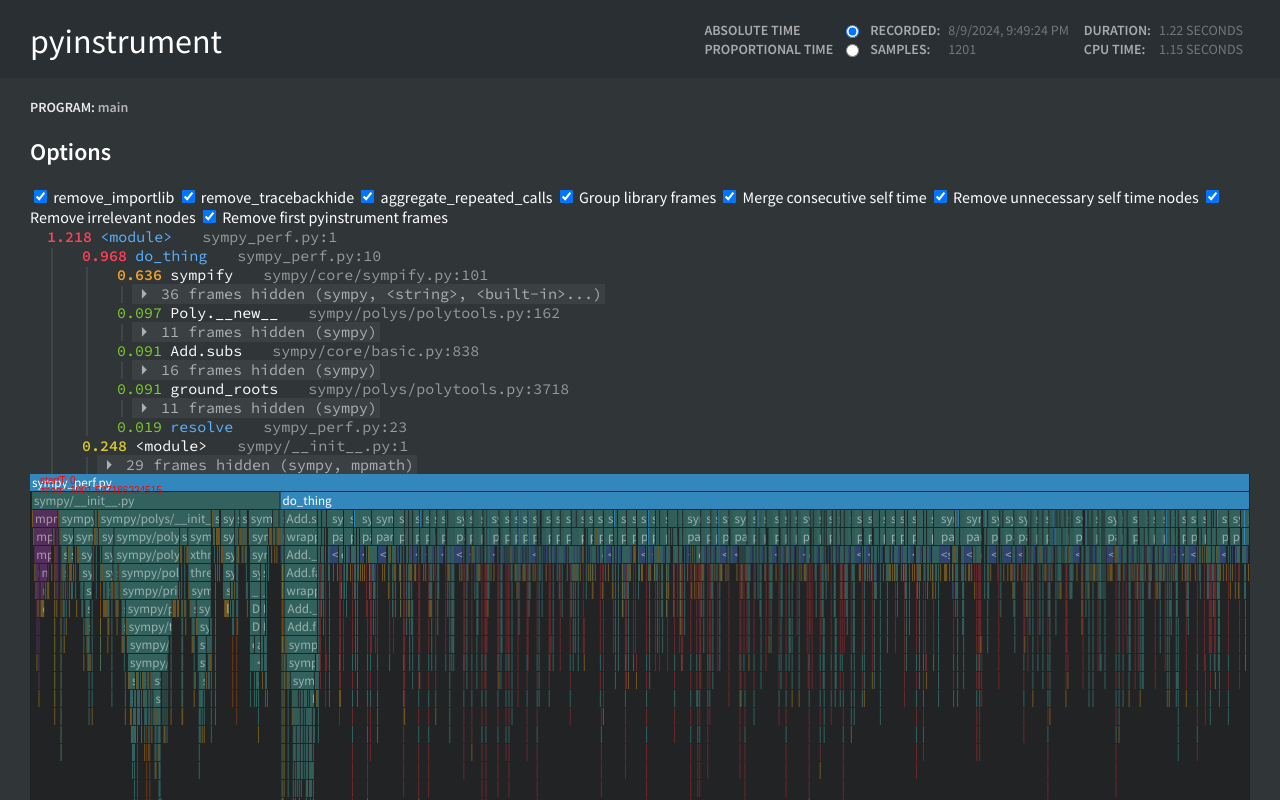
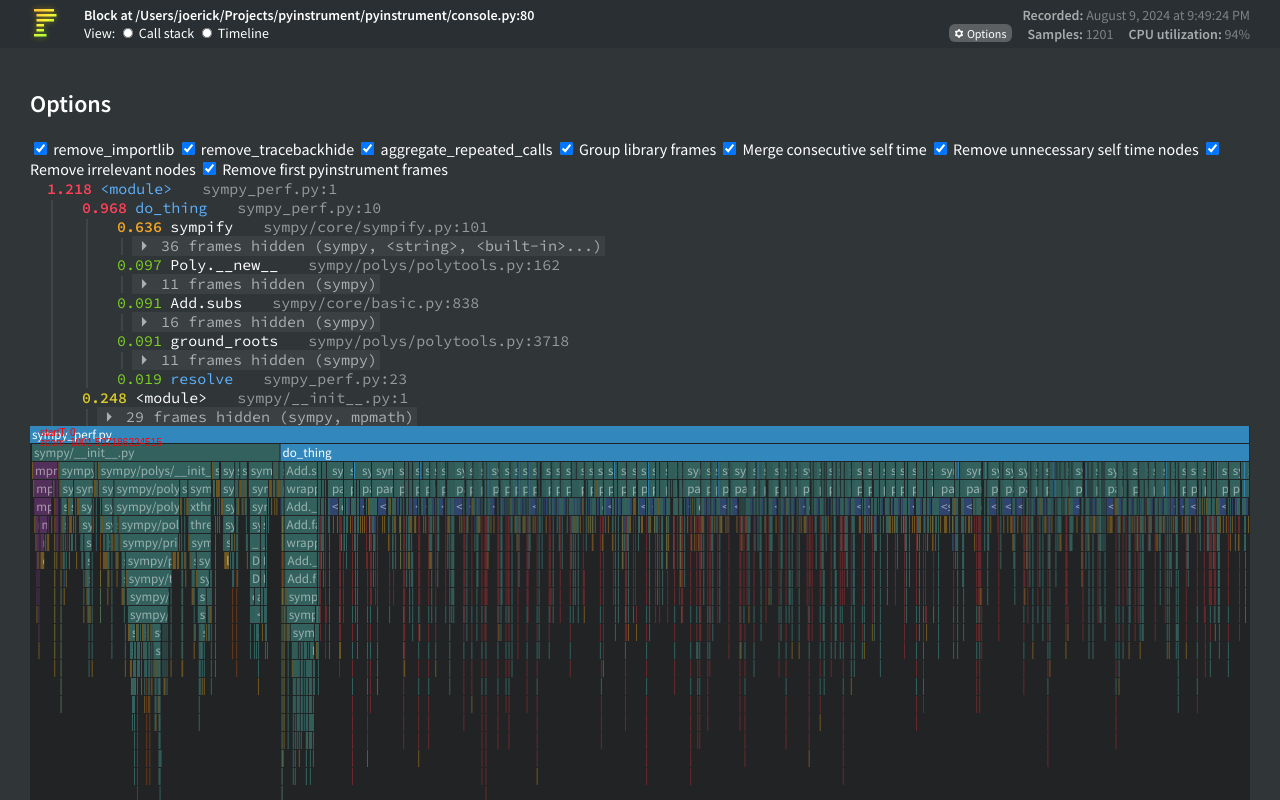
Before and after one commit to joerick/pyinstrument, a Svelte app in the folder html_renderer/: page / in a window 1280 px wide. Shown: the top 800 px of the page. Built offline with nearby package versions, Linux system fonts and the light colour scheme.

Commit message:
styling header WIp

```diff
--- a/html_renderer/src/App.svelte
+++ b/html_renderer/src/App.svelte
@@ -28,9 +28,20 @@
 
   const rootFrame = session.rootFrame;
   const duration = rootFrame?.time.toLocaleString(undefined, {maximumSignificantDigits: 3});
-  let name = rootFrame?.function;
-  if (name == '<module>') {
-    name = session.program;
+  session.target_description = 'Block at /Users/joerick/Projects/pyinstrument/pyinstrument/console.py:80'
+  let name
+  // let name = rootFrame?.function;
+  // if (name == '<module>') {
+  //   name = session.target_description;
+  // }
+
+  let match
+  // grab just the last path component of the description as a short version
+  // for the page title
+  if (match = /[^\s/]+(:\d+)?$/.exec(session.target_description)) {
+    name = match[0]
+  } else {
+    name = session.target_description
   }
 
   document.title = `${duration}s - ${name} - pyinstrument`
@@ -40,8 +51,6 @@
   <Header session={session} />
   <div class="spacer" style="height: 20px;"></div>
   <div class="margins">
-
-  <div class="program"><span class="label">Program:&nbsp;</span>{name}</div>
 
     {#if !session.rootFrame}
       <div class="error">
--- /dev/null
+++ b/html_renderer/src/components/CogIcon.svelte
@@ -0,0 +1,3 @@
+<svg width="9" height="9" viewBox="0 0 9 9" fill="none" xmlns="http://www.w3.org/2000/svg">
+  <path fill-rule="evenodd" clip-rule="evenodd" d="M5.11634 0.889422C4.86506 -0.296474 3.17237 -0.296474 2.92109 0.889422C2.78291 1.54158 2.10994 1.93011 1.47607 1.72371C0.323418 1.34837 -0.522932 2.81429 0.378448 3.62484C0.87414 4.07059 0.87414 4.84767 0.378448 5.29341C-0.522931 6.10397 0.323418 7.56989 1.47607 7.19455C2.10994 6.98814 2.78291 7.37668 2.92109 8.02883C3.17237 9.21473 4.86506 9.21473 5.11634 8.02883C5.25452 7.37668 5.92749 6.98814 6.56136 7.19455C7.71401 7.56989 8.56036 6.10397 7.65898 5.29341C7.16329 4.84767 7.16329 4.07059 7.65898 3.62484C8.56036 2.81429 7.71401 1.34837 6.56136 1.72371C5.92749 1.93011 5.25452 1.54158 5.11634 0.889422ZM4.01883 6.33408C5.05436 6.33408 5.89383 5.49462 5.89383 4.45908C5.89383 3.42355 5.05436 2.58408 4.01883 2.58408C2.98329 2.58408 2.14383 3.42355 2.14383 4.45908C2.14383 5.49462 2.98329 6.33408 4.01883 6.33408Z" fill="currentColor"/>
+</svg>
--- a/html_renderer/src/components/Header.svelte
+++ b/html_renderer/src/components/Header.svelte
@@ -1,39 +1,63 @@
 <script lang="ts">
   import {timeFormat} from '../lib/appState';
   import type Session from "../lib/model/Session";
+  import CogIcon from './CogIcon.svelte';
+  import Logo from './Logo.svelte';
 
   export let session: Session;
 
-  const startTime = new Date(session.startTime*1000).toLocaleString()
+  const startTime = new Date(session.startTime*1000).toLocaleString(undefined, {dateStyle: 'long', timeStyle: 'medium'})
+  const cpuUtilisation = session.cpuTime / session.duration
 
-  const cpuTime = session.cpuTime?.toLocaleString(undefined, {maximumSignificantDigits: 3})
-  const duration = session.duration.toLocaleString(undefined, {maximumSignificantDigits: 3})
+  let viewOptionsVisible = false
+
+  function viewOptionsButtonClicked(event: MouseEvent) {
+    viewOptionsVisible = !viewOptionsVisible
+  }
 </script>
 
 <div class="header">
   <div class="margins">
     <div class="row">
-      <div class="title">pyinstrument</div>
+      <div class="logo">
+        <Logo />
+      </div>
+      <div class="left">
+        <div class="target-description">
+          {session.target_description}
+        </div>
+        <div class="view-options">
+          <div class="toggle">
+            View:
+            <label>
+              <input type="radio">
+              Call stack
+            </label>
+            <label>
+              <input type="radio">
+              Timeline
+            </label>
+          </div>
+          <div class="spacer" style="flex: 1"></div>
+          <button on:click|preventDefault|stopPropagation={viewOptionsButtonClicked}>
+            <CogIcon />
+            Options
+          </button>
+        </div>
+      </div>
       <div class="metrics">
-        <label class="metric-label" for="absolute">Absolute time</label>
-        <input type="radio" bind:group={$timeFormat} value="absolute"
-          id="absolute"
-          name="time-format" checked>
-
-        <div class="metric-label">Recorded:</div>
-        <div class="metric-value">{startTime}</div>
-        <div class="metric-label">Duration:</div>
-        <div class="metric-value">{duration} seconds</div>
-
-        <label class="metric-label" for="proportion">Proportional time</label>
-        <input type="radio" bind:group={$timeFormat} value="proportion"
-          id="proportion"
-          name="time-format">
-
-        <div class="metric-label">Samples:</div>
-        <div class="metric-value">{session.sampleCount}</div>
-        <div class="metric-label">CPU time:</div>
-        <div class="metric-value">{cpuTime} seconds</div>
+        <div class="metric date">
+          <span class="metric-label">Recorded:</span>
+          <span class="metric-value">{startTime}</span>
+        </div>
+        <div class="metric">
+          <span class="metric-label">Samples:</span>
+          <span class="metric-value">{session.sampleCount}</span>
+        </div>
+        <div class="metric">
+          <span class="metric-label">CPU utilization:</span>
+          <span class="metric-value">{(cpuUtilisation * 100).toFixed(0)}%</span>
+        </div>
       </div>
     </div>
   </div>
@@ -42,35 +66,57 @@
 <style>
   .header {
     background: #292f32;
+    font-size: 14px;
   }
   .row {
     display: flex;
     align-items: center;
+    gap: 10px;
   }
-  .title {
-    font-size: 34px;
-    padding-top: 20px;
-    padding-bottom: 16px;
-    white-space: nowrap;
-    overflow: hidden;
-    text-overflow: ellipsis;
-    margin-right: 10px;
-    flex: 1;
+  .logo {
+    position: relative;
+    left: -6px;
+  }
+  .left {
+    flex-grow: 1;
+  }
+  .target-description {
+    font-weight: 600;
+  }
+  .view-options {
+    display: flex;;
   }
   .metrics {
     display: grid;
-    grid-template-columns: auto auto auto auto auto auto;
-    font-size: 14px;
-    text-transform: uppercase;
-    grid-gap: 1px 8px;
+    grid-template-columns: auto auto;
+    grid-gap: 1px 10px;
+    text-align: right;
+    align-items: end;
+  }
+  .metric.date {
+    grid-column: 1 / 3;
   }
 
   .metric-label {
     font-weight: 600;
-    color: #a9abad;
+    color: rgba(255, 255, 255, 0.6);
   }
   .metric-value {
-    color: #737779;
-    margin-right: 0.5em;
+    color: rgba(255, 255, 255, 0.4);
+  }
+  input[type=radio] {
+    width: 10px;
+    height: 10px;
+    border: 1px solid currentColor;
+    background-color: transparent;
+  }
+  button {
+    background: #5C6063;
+    border-radius: 6px;
+    font: inherit;
+    font-size: calc(12em/14);
+    color: inherit;
+    border: none;
+
   }
 </style>
--- /dev/null
+++ b/html_renderer/src/components/Logo.svelte
@@ -0,0 +1,23 @@
+<svg width="44" height="44" viewBox="0 0 44 44" fill="none" xmlns="http://www.w3.org/2000/svg">
+<g opacity="0.5" filter="url(#filter0_f_67_262)">
+<path fill-rule="evenodd" clip-rule="evenodd" d="M30 9H10V11.5H30V9ZM30 19H12.5V21.5H30V19ZM12.5 14H32.5V16.5H12.5V14ZM20 24H12.5V26.5H20V24ZM12.5 29H20V31.5H12.5V29ZM22.5 34H10V36.5H22.5V34Z" fill="url(#paint0_linear_67_262)"/>
+</g>
+<path fill-rule="evenodd" clip-rule="evenodd" d="M30 9H10V11.5H30V9ZM30 19H12.5V21.5H30V19ZM12.5 14H32.5V16.5H12.5V14ZM20 24H12.5V26.5H20V24ZM12.5 29H20V31.5H12.5V29ZM22.5 34H10V36.5H22.5V34Z" fill="url(#paint1_linear_67_262)"/>
+<defs>
+<filter id="filter0_f_67_262" x="3.2043" y="2.2043" width="36.0914" height="41.0914" filterUnits="userSpaceOnUse" color-interpolation-filters="sRGB">
+<feFlood flood-opacity="0" result="BackgroundImageFix"/>
+<feBlend mode="normal" in="SourceGraphic" in2="BackgroundImageFix" result="shape"/>
+<feGaussianBlur stdDeviation="3.39785" result="effect1_foregroundBlur_67_262"/>
+</filter>
+<linearGradient id="paint0_linear_67_262" x1="7.3769" y1="18.4566" x2="20.6583" y2="33.1038" gradientUnits="userSpaceOnUse">
+<stop stop-color="#FFAA00"/>
+<stop offset="0.514478" stop-color="#FFEB00"/>
+<stop offset="1" stop-color="#98FF05"/>
+</linearGradient>
+<linearGradient id="paint1_linear_67_262" x1="7.3769" y1="18.4566" x2="20.6583" y2="33.1038" gradientUnits="userSpaceOnUse">
+<stop stop-color="#FFC834"/>
+<stop offset="0.514478" stop-color="#FAF534"/>
+<stop offset="1" stop-color="#B8FF38"/>
+</linearGradient>
+</defs>
+</svg>
--- a/html_renderer/src/lib/dataTypes.ts
+++ b/html_renderer/src/lib/dataTypes.ts
@@ -4,7 +4,7 @@ export interface SessionData {
         duration: number;
         sample_count: number;
         start_call_stack: string[],
-        program: string;
+        target_description: string;
         cpu_time: number;
         sys_path: string;
     };
--- a/html_renderer/src/lib/model/Session.ts
+++ b/html_renderer/src/lib/model/Session.ts
@@ -5,7 +5,7 @@ export default class Session {
     startTime: number;
     duration: number;
     sampleCount: number;
-    program: string;
+    target_description: string;
     cpuTime: number;
     rootFrame: Frame;
     sysPath: string;
@@ -14,7 +14,7 @@ export default class Session {
         this.startTime = data.session.start_time;
         this.duration = data.session.duration;
         this.sampleCount = data.session.sample_count;
-        this.program = data.session.program;
+        this.target_description = data.session.target_description;
         this.cpuTime = data.session.cpu_time;
         this.sysPath = data.session.sys_path;
         this.rootFrame = new Frame(data.frame_tree, this)
```
